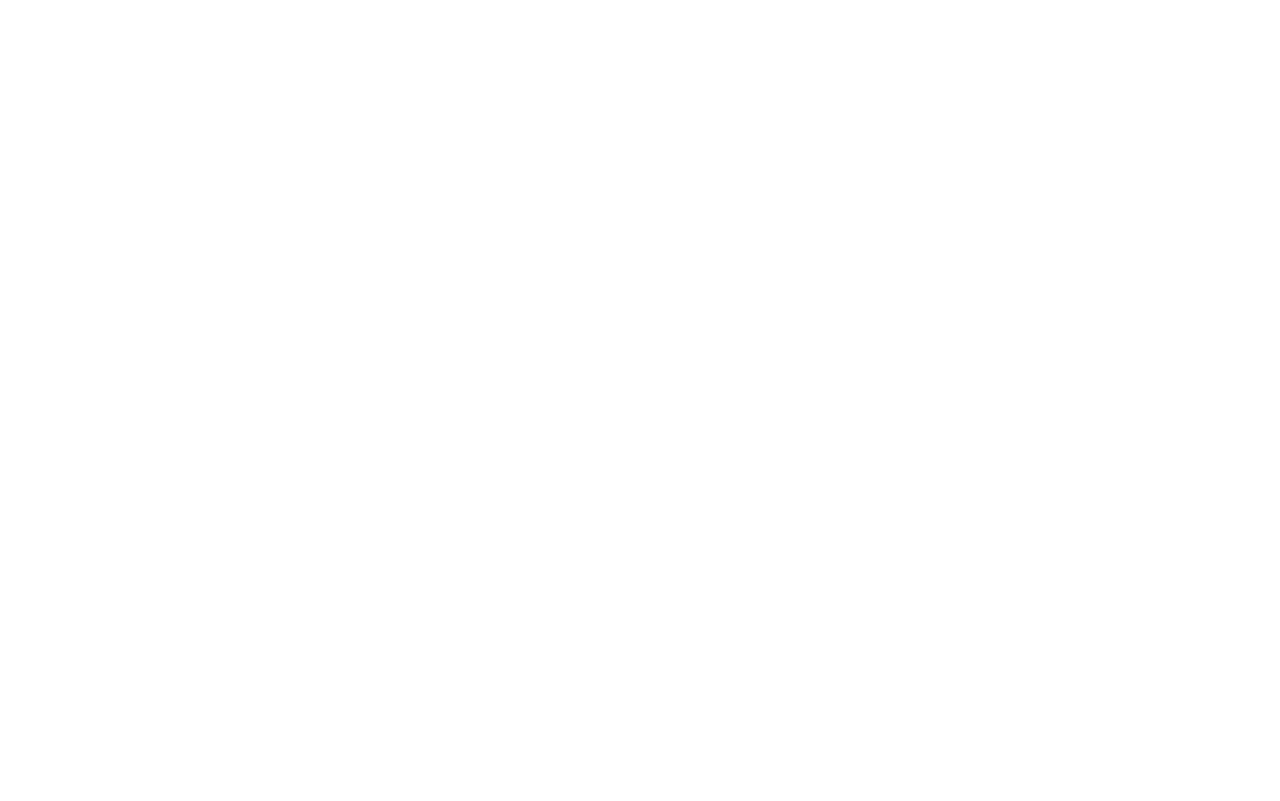
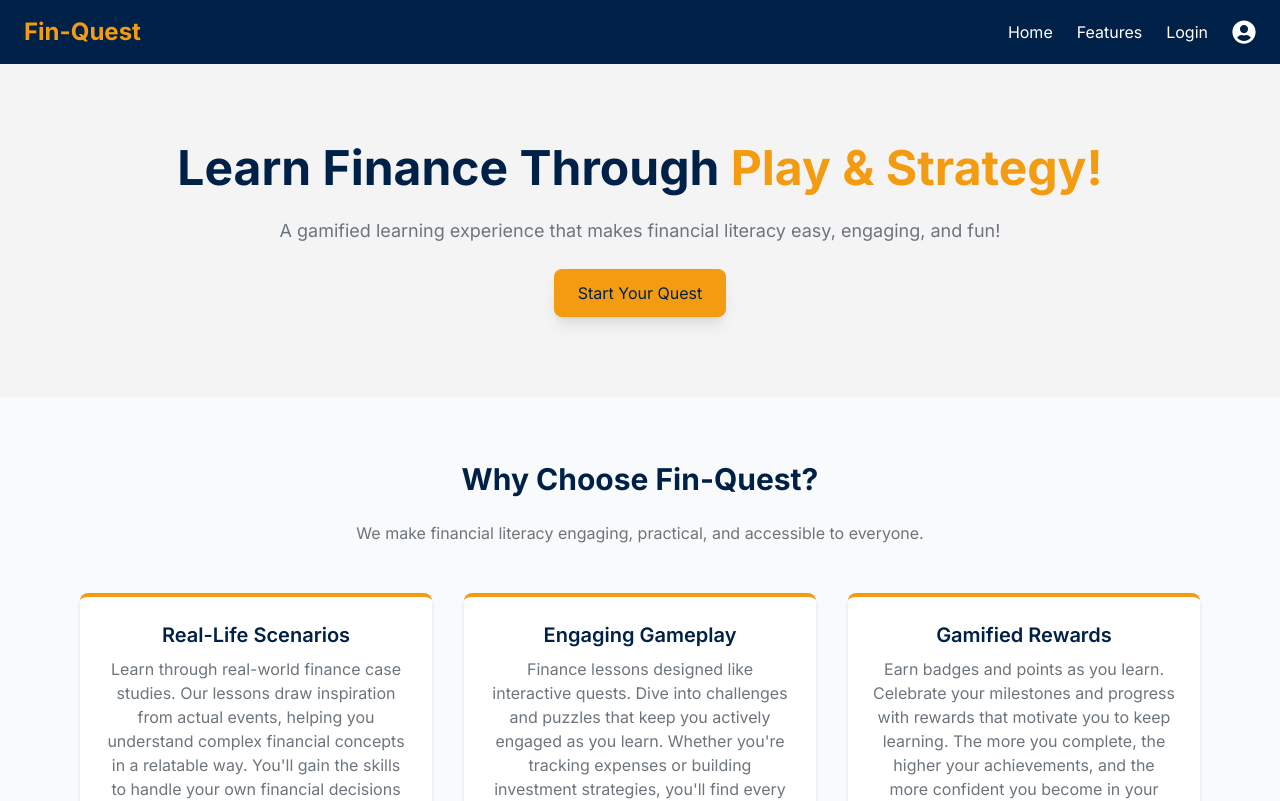
Before and after one commit to Clusters-Config/Fin-Quest, a React (Vite) app in the folder frontend/: page / in a window 1280 px wide. Before the commit this address had no page. Shown: the top 801 px of the page. Built offline with nearby package versions, Linux system fonts and the light colour scheme.

Commit message:
fix: update routing to use root path instead of /home

```diff
--- a/frontend/src/App.jsx
+++ b/frontend/src/App.jsx
@@ -33,7 +33,7 @@
       <div>
         {/* Define the routes */}
         <Routes>
-          <Route path="/home" element={<Homepage />} />
+          <Route path="/" element={<Homepage />} />
           <Route path="/features" element={<Features />} />
           <Route path="/login" element={<Login />} />
           <Route path="/signup" element={<Signup/>}/>
--- a/frontend/src/pages/Features.jsx
+++ b/frontend/src/pages/Features.jsx
@@ -9,7 +9,7 @@
         <ul className="flex space-x-6">
           <li>
             <Link
-              to="/home"
+              to="/"
               className="text-white hover:text-[#F39C12] transition duration-300"
             >
               Home
--- a/frontend/src/pages/Login-signup.jsx
+++ b/frontend/src/pages/Login-signup.jsx
@@ -17,7 +17,7 @@
         .then(res => console.log(res))
         .then(res => {
           console.log(res);
-          navigate('/home');
+          navigate('/');
           loginbtn.innerHTML = "Logged in";
         })
         .catch(err => console.log(err))
```
